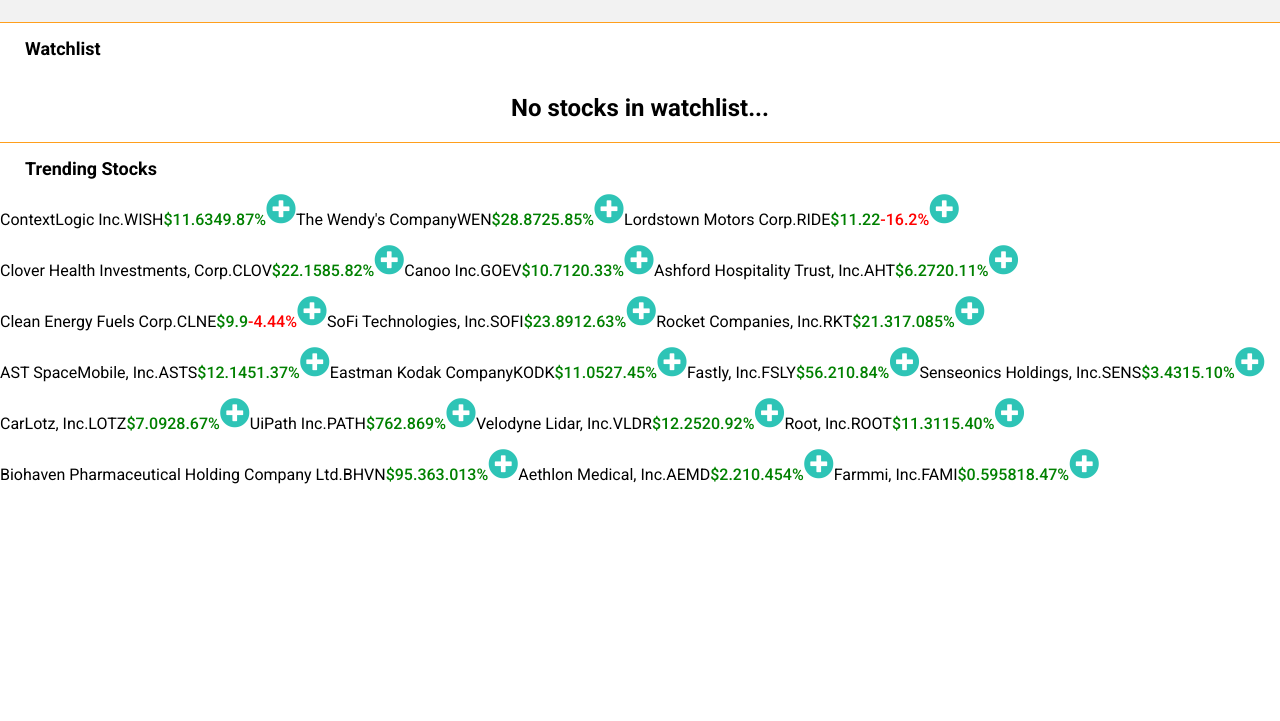
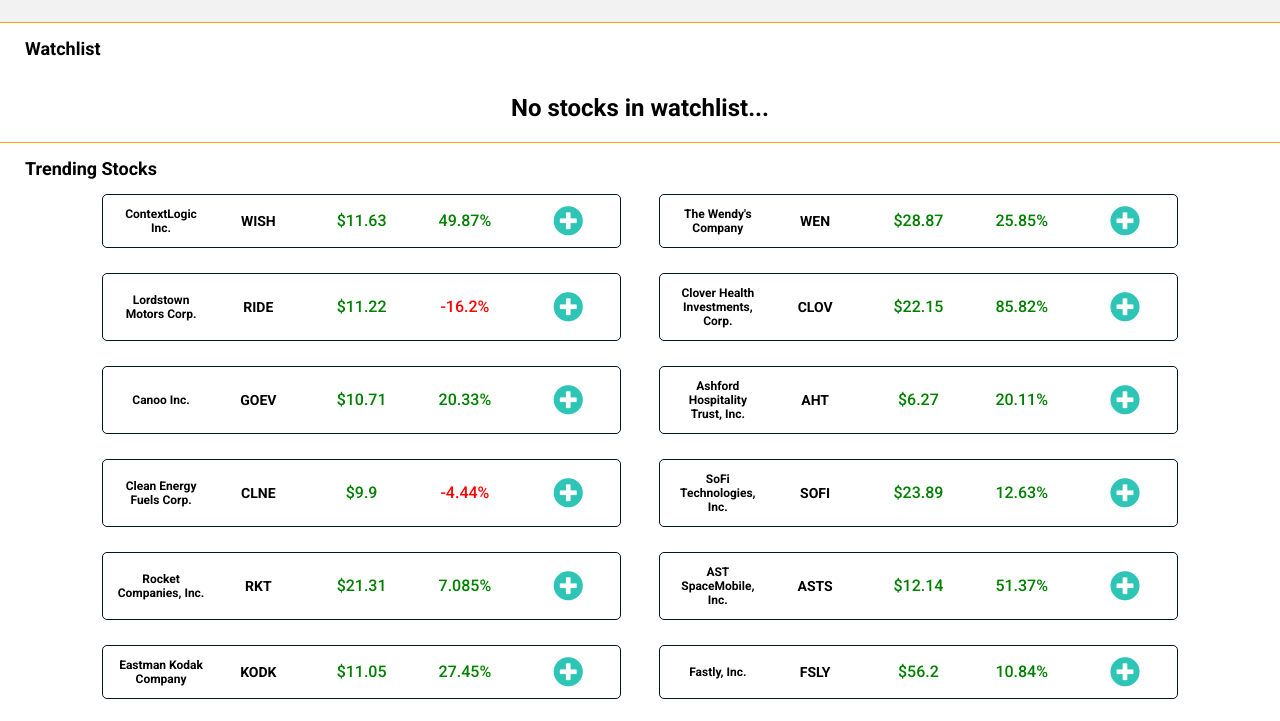
Before and after one commit to mosesr-kim/stock-tracker, a website: page index.html in a window 1280 px wide. Shown: the part 66-787 px from the top of the page. Drawn offline with Linux system fonts and the light colour scheme.

Commit message:
styled the container for each trending stock. also added an event listener to the trending stock nav bar button to change the view to only show the trending stocks section.

```diff
--- a/css/layout.css
+++ b/css/layout.css
@@ -6,3 +6,9 @@
   display: flex;
   flex-wrap: wrap;
 }
+
+.column-20 {
+  display: flex;
+  justify-content: center;
+  width: 20%;
+}
--- a/css/styles.css
+++ b/css/styles.css
@@ -281,9 +281,49 @@
   border-radius: 5px;
 }
 
+.trendingContainer {
+  border-bottom: 1px solid #ff9f1c;
+}
+
 .trendingHeader {
   font-size: 12px;
   margin-left: 25px;
+}
+
+.trendingStockEntries {
+  width: 90%;
+  margin: auto;
+  display: flex;
+  justify-content: space-evenly;
+}
+
+.trendingEntryContainer {
+  width: 45%;
+  border: 1px solid #011627;
+  border-radius: 5px;
+  display: flex;
+  justify-content: space-between;
+  align-items: center;
+  margin-bottom: 25px;
+}
+
+.columnName {
+  display: flex;
+  text-align: center;
+  font-size: 12px;
+  font-weight: 700;
+  padding-left: 12px;
+}
+
+.columnSymbol {
+  font-size: 14px;
+  font-weight: 700;
+}
+
+.columnIcon {
+  display: flex;
+  justify-content: center;
+  align-items: center;
 }
 
 @media screen and (max-width: 1250px) {
@@ -301,6 +341,18 @@
 
   .searchContainerResult {
     width: 90%;
+  }
+
+  .trendingStockEntries {
+    flex-wrap: wrap;
+  }
+
+  .trendingEntryContainer {
+    width: 100%;
+  }
+
+  .columnName {
+    font-size: 14px;
   }
 }
 
--- a/index.html
+++ b/index.html
@@ -46,7 +46,7 @@
       </div>
     </div>
 
-    <div class="view watchlistContainer hidden" data-view="watchlist">
+    <div class="view watchlistContainer" data-view="watchlist">
       <div class="row watchlistHeader">
         <h2>Watchlist</h2>
       </div>
@@ -55,7 +55,7 @@
       </div>
     </div>
 
-    <div class="view trendingContainer hidden" data-view="trending">
+    <div class="view trendingContainer" data-view="trending">
       <div class="row trendingHeader">
         <h2>Trending Stocks</h2>
       </div>
--- a/js/main.js
+++ b/js/main.js
@@ -14,6 +14,7 @@
 var $confirmButton = document.querySelector('.confirmButton');
 var $trendingContainer = document.querySelector('.trendingContainer');
 var $trendingStockEntries = document.querySelector('.trendingStockEntries');
+var $views = document.querySelectorAll('.view');
 
 $search.addEventListener('submit', handleSearch);
 $main.addEventListener('click', handleAddStock);
@@ -26,9 +27,12 @@
 
 function handleSearch(event) {
   event.preventDefault();
-  $searchContainer.className = 'view searchContainer';
+  removeSearchEntry();
+  viewSwap('search');
   $searchResultHeader.className = 'row searchResultHeader';
   $editHeader.className = 'hidden';
+  $trendingContainer.className = 'view trendingContainer';
+  $watchlistContainer.className = 'view watchlistContainer';
   data.search = $search.elements.search.value;
   for (var key in requests) {
     if (data.search.toUpperCase() === key) {
@@ -79,8 +83,6 @@
 // }
 
 function createStockEntry(data) {
-  removeSearchEntry();
-
   var searchContainerResult = document.createElement('div');
   searchContainerResult.className = 'row searchContainerResult';
 
@@ -209,11 +211,12 @@
         return;
       }
     }
-    data.view = 'watchlist';
     data.watchlist.push(data.searchResult);
     var watchlistDOM = createWatchlistEntry(data.searchResult);
     $watchlistEntries.appendChild(watchlistDOM);
-    viewSwap(data.view);
+    $noStocks.setAttribute('class', 'hidden');
+    viewSwap('watchlist');
+    $trendingContainer.className = 'view trendingContainer';
   }
 }
 
@@ -234,7 +237,9 @@
       data.watchlist.splice([i], 1);
       var watchlistEntries = document.querySelectorAll('.watchlistEntryContainer');
       for (var z = 0; z < watchlistEntries.length; z++) {
-        if (stockSymbol === watchlistEntries[z].querySelector('.watchlistStockSymbol').textContent) { watchlistEntries[z].remove(); }
+        if (stockSymbol === watchlistEntries[z].querySelector('.watchlistStockSymbol').textContent) {
+          watchlistEntries[z].remove();
+        }
       }
     }
   }
@@ -242,6 +247,7 @@
     $noStocks.className = 'noStocks';
   }
   viewSwap('watchlist');
+  $trendingContainer.className = 'view trendingContainer';
   $modalContainer.className = 'hidden';
 }
 
@@ -315,17 +321,15 @@
   highPrice.textContent = '$' + data.price.regularMarketDayHigh.fmt;
   highRow.appendChild(highPrice);
 
-  $noStocks.setAttribute('class', 'hidden');
-
   return watchlistEntryContainer;
 }
 
-function viewSwap(view) {
-  var $views = document.querySelectorAll('.view');
-  var containerName = view + 'Container';
+function viewSwap(viewName) {
+  data.view = viewName;
+  var containerName = viewName + 'Container';
   for (var i = 0; i < $views.length; i++) {
-    if (view === $views[i].getAttribute('data-view')) {
-      $views[i].className = 'view' + containerName;
+    if (viewName === $views[i].getAttribute('data-view')) {
+      $views[i].className = 'view ' + containerName;
     } else {
       $views[i].className = 'view hidden';
     }
@@ -333,12 +337,10 @@
 }
 
 function handleWatchlist(event) {
-  // console.log(event.target)
   viewSwap('watchlist');
 }
 
 function handleTrending(event) {
-  // console.log(event.target);
   viewSwap('trending');
 }
 
@@ -359,23 +361,26 @@
 
 window.addEventListener('DOMContentLoaded', function (event) {
   if (data.watchlist.length === 0) {
-    $noStocks.setAttribute('class', 'noStocks');
+    viewSwap('watchlist');
+    $noStocks.className = 'noStocks';
   }
   for (var i = 0; i < data.watchlist.length; i++) {
     var watchlistDOM = createWatchlistEntry(data.watchlist[i]);
     $watchlistEntries.appendChild(watchlistDOM);
+    $noStocks.className = 'hidden';
   }
   addTrendingStock(trendingTickers);
-  $watchlistContainer.className = 'view watchlistContainer';
   $trendingContainer.className = 'view trendingContainer';
 });
 
 function watchlistToSearch(event) {
   if (event.target.closest('.watchlistEntryContainer')) {
-    $searchContainer.className = 'view searchContainer';
+    removeSearchEntry();
+    viewSwap('search');
     $editHeader.className = 'row editHeader';
     $searchResultHeader.className = 'hidden';
-    removeSearchEntry();
+    $trendingContainer.className = 'view trendingContainer';
+    $watchlistContainer.className = 'view watchlistContainer';
     var stockSymbol = event.target.closest('.watchlistEntryContainer').querySelector('.watchlistStockSymbol').textContent;
     for (var i = 0; i < data.watchlist.length; i++) {
       if (stockSymbol === data.watchlist[i].price.symbol) {
@@ -401,20 +406,36 @@
   var trendingEntryContainer = document.createElement('div');
   trendingEntryContainer.className = 'row trendingEntryContainer';
 
+  var columnName = document.createElement('div');
+  columnName.className = 'column-20 columnName';
+  trendingEntryContainer.appendChild(columnName);
+
   var trendingStockName = document.createElement('p');
   trendingStockName.className = 'trendingStockName';
   trendingStockName.textContent = data.longName;
-  trendingEntryContainer.appendChild(trendingStockName);
+  columnName.appendChild(trendingStockName);
+
+  var columnSymbol = document.createElement('div');
+  columnSymbol.className = 'column-20 columnSymbol';
+  trendingEntryContainer.appendChild(columnSymbol);
 
   var trendingStockSymbol = document.createElement('p');
   trendingStockSymbol.className = 'trendingStockSymbol';
   trendingStockSymbol.textContent = data.symbol;
-  trendingEntryContainer.appendChild(trendingStockSymbol);
+  columnSymbol.appendChild(trendingStockSymbol);
+
+  var columnPrice = document.createElement('div');
+  columnPrice.className = 'column-20 columnPrice';
+  trendingEntryContainer.appendChild(columnPrice);
 
   var trendingStockPrice = document.createElement('p');
   trendingStockPrice.className = 'trendingStockPrice positive';
   trendingStockPrice.textContent = '$' + data.regularMarketPrice;
-  trendingEntryContainer.appendChild(trendingStockPrice);
+  columnPrice.appendChild(trendingStockPrice);
+
+  var columnPercentage = document.createElement('div');
+  columnPercentage.className = 'column-20 columnPercentage';
+  trendingEntryContainer.appendChild(columnPercentage);
 
   var trendingStockPercentage = document.createElement('p');
   if (checkPercentage(data.regularMarketChangePercent) === true) {
@@ -423,11 +444,15 @@
     trendingStockPercentage.className = 'trendingStockPercentage negative';
   }
   trendingStockPercentage.textContent = getPercentage(data.regularMarketChangePercent);
-  trendingEntryContainer.appendChild(trendingStockPercentage);
+  columnPercentage.appendChild(trendingStockPercentage);
+
+  var columnIcon = document.createElement('div');
+  columnIcon.className = 'column-20 columnIcon';
+  trendingEntryContainer.appendChild(columnIcon);
 
   var addButton = document.createElement('i');
   addButton.className = 'fas fa-plus-circle';
-  trendingEntryContainer.appendChild(addButton);
+  columnIcon.appendChild(addButton);
 
   return trendingEntryContainer;
 }
```
